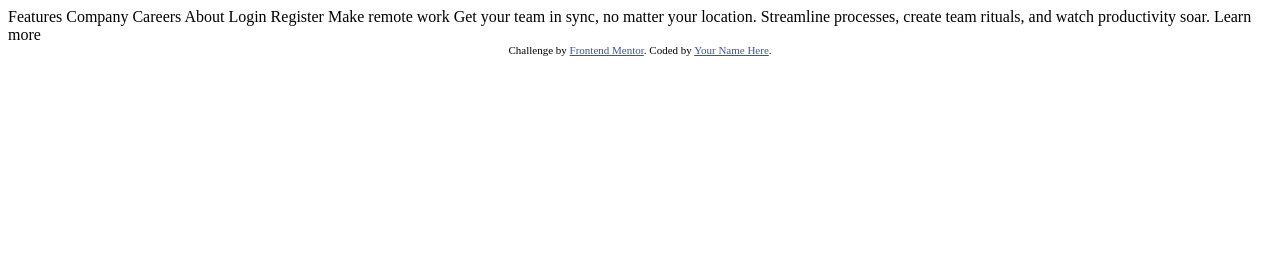
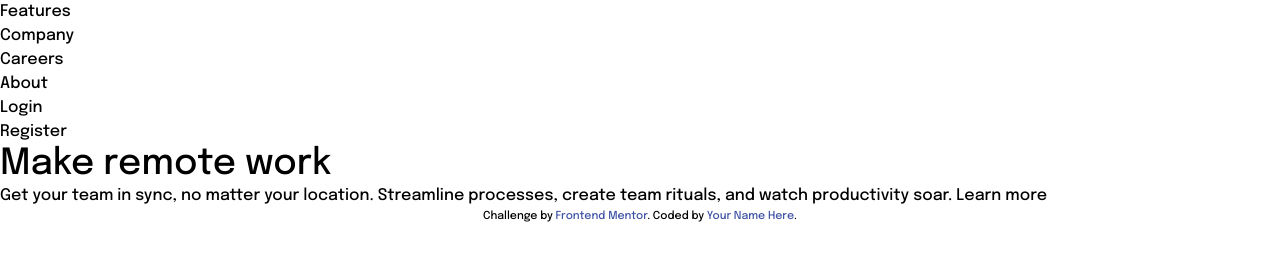
Before and after one commit to cristianoso19/fm.dropDownNavigation, a website: page index.html in a window 1280 px wide. Drawn offline with Linux system fonts and the light colour scheme.

Commit message:
Implement tailwind css

```diff
--- a/index.html
+++ b/index.html
@@ -2,11 +2,16 @@
 <html lang="en">
 <head>
   <meta charset="UTF-8">
-  <meta name="viewport" content="width=device-width, initial-scale=1.0"> <!-- displays site properly based on user's device -->
+  <meta name="viewport" content="width=device-width, initial-scale=1.0">
+  <!-- displays site properly based on user's device -->
 
   <link rel="icon" type="image/png" sizes="32x32" href="./images/favicon-32x32.png">
 
   <title>Frontend Mentor | Intro section with dropdown navigation</title>
+  <link rel="stylesheet" href="./dist/output.css">
+  <link rel="preconnect" href="https://fonts.googleapis.com">
+  <link rel="preconnect" href="https://fonts.gstatic.com" crossorigin>
+  <link href="https://fonts.googleapis.com/css2?family=Epilogue:wght@500;700&display=swap" rel="stylesheet">
 
   <!-- Feel free to remove these styles or customise in your own stylesheet 👍 -->
   <style>
@@ -15,16 +20,23 @@
   </style>
 </head>
 <body>
-
-  Features
-  Company
-  Careers
-  About
-
-  Login
-  Register
-
-  Make remote work
+  <header class="">
+    <nav>
+      <ul>
+        <li>Features</li>
+        <li>Company</li>
+        <li>Careers</li>
+        <li>About</li>
+      </ul>
+      <ul>
+        <li>Login</li>
+        <li>Register</li>
+      </ul>
+    </nav>
+  </header>
+  <main>
+    <h1 class="text-4xl">Make remote work</h1>
+  </main>
 
   Get your team in sync, no matter your location. Streamline processes,
   create team rituals, and watch productivity soar.
--- /dev/null
+++ b/postcss.config.js
@@ -0,0 +1,6 @@
+module.exports = {
+    plugins: [
+        require('tailwindcss'),
+        require('autoprefixer'),
+    ]
+};
--- /dev/null
+++ b/src/main.css
@@ -0,0 +1,3 @@
+@import "tailwindcss/base";
+@import "tailwindcss/components";
+@import "tailwindcss/utilities";
--- /dev/null
+++ b/tailwind.config.js
@@ -0,0 +1,12 @@
+/** @type {import('tailwindcss').Config} */
+module.exports = {
+  content: ['./index.html'],
+  theme: {
+    extend: {
+      fontFamily: {
+        sans: ["Epilogue", "sans-serif"],
+      },
+    },
+  },
+  plugins: [],
+};
```
Also changed, not shown: package.json (added, +127 -0 lines), dist/output.css (added), 2 other files.
